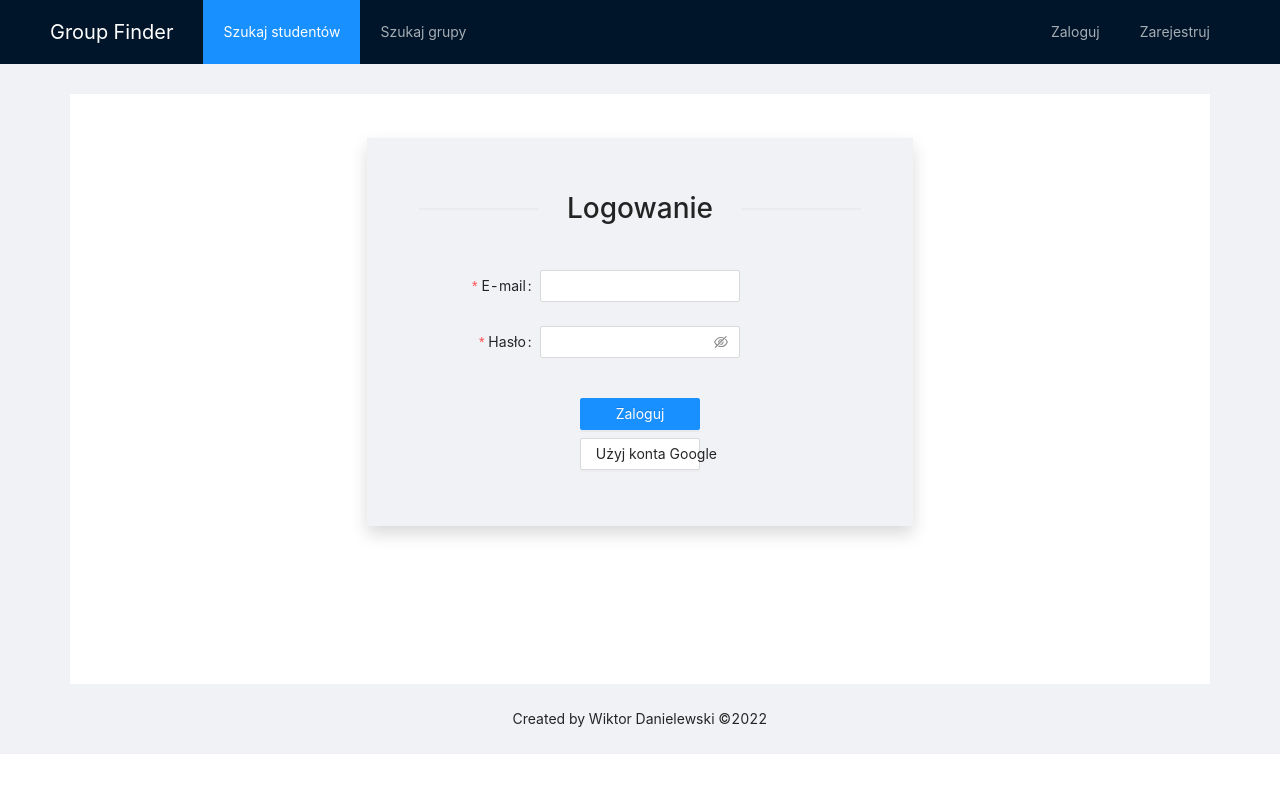
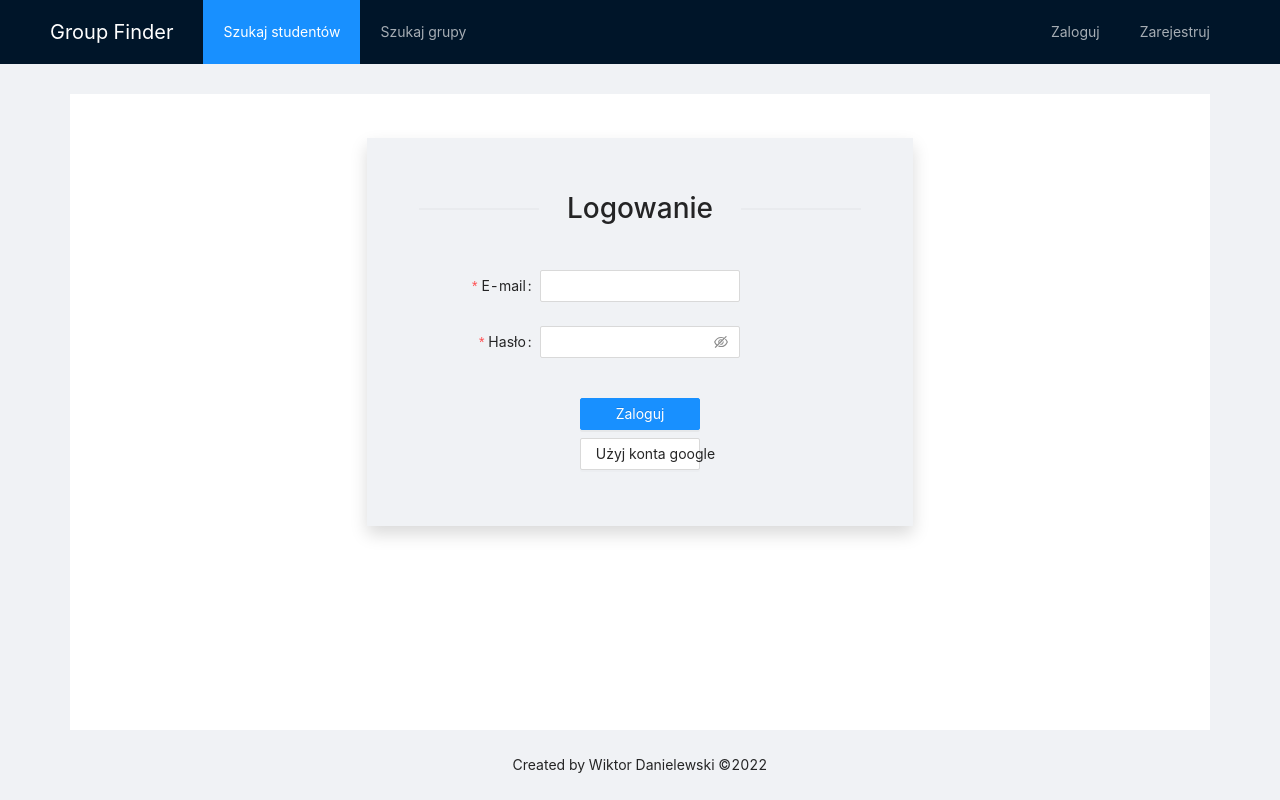
Before and after one commit to wiktord2000/Group-Finder, a React (Create React App) app: page /login in a window 1280 px wide. Built offline with nearby package versions, Linux system fonts and the light colour scheme; no server answers.

Commit message:
Add sign in with Google account

```diff
--- a/src/App.css
+++ b/src/App.css
@@ -1,5 +1,5 @@
 .side-content {
-    min-height: 590px;
+    min-height: calc(100vh - 70px - 64px - 30px);
     padding: 24px;
     background: #fff;
 }
--- a/src/Pages/Login/Login.js
+++ b/src/Pages/Login/Login.js
@@ -2,7 +2,7 @@ import React, { useEffect, useState, useRef } from 'react'
 import './Login.css'
 import { Col, Row, Form, Input, Button, Divider} from 'antd';
 import { useNavigate } from "react-router-dom";
-import { logInWithGoogle } from '../../firebase/users';
+// import { logInWithGoogle } from '../../firebase/users';
 import { useAuthContext } from '../../Providers/AuthContext';
 import { Alert } from 'react-bootstrap';
 
@@ -12,7 +12,8 @@ export default function Login(){
 
     const [ errorMessage, setErrorMessage ] = useState("");
     const [ loading, setLoading ] = useState(false);
-    const { logIn } = useAuthContext();
+    const [ googleLoading, setGoogleLoading] = useState(false);
+    const { logIn, signInWithGoogle } = useAuthContext();
     const navigate = useNavigate();
 
     const onFinish = async (values) => {
@@ -40,6 +41,28 @@ export default function Login(){
     const onFinishFailed = (errorInfo) => {
         console.log('Failed:', errorInfo);
     };
+
+    const onSignInWithGoogle = () => {
+
+        // Disable the button when processing
+        setGoogleLoading(true);
+
+        signInWithGoogle()
+            .then((result) => {
+                // The signed-in user info.
+                const user = result.user;
+                console.log(user);
+                // Navigate to main page
+                navigate('/');
+
+            }).catch((error) => {
+                console.log(error);
+
+            }).finally(() => {
+                // Disable the button when processing
+                setGoogleLoading(false);
+            });
+    }
 
 
     // Rules for form
@@ -99,8 +122,8 @@ export default function Login(){
 
                         {/* Submit button */}
                         <Form.Item className='login-button' style={{marginTop: 40}} wrapperCol={{span: 24 }}>
-                            <Button className='w-25' type="primary" htmlType="submit" disabled={loading}>{loading? "Logowanie..." : "Zaloguj"}</Button>
-                            <Button className='w-25 mt-2'  htmlType="submit" onClick={logInWithGoogle}>Użyj konta Google</Button>
+                            <Button className='w-25' type="primary" htmlType="submit" disabled={loading | googleLoading}>{loading? "Logowanie..." : "Zaloguj"}</Button>
+                            <Button className='w-25 mt-2' onClick={onSignInWithGoogle} disabled={loading | googleLoading}>{googleLoading? "Logowanie..." : "Użyj konta google"}</Button>
                         </Form.Item>
                     </Form>
                 </Col>
--- a/src/Providers/AuthContext.js
+++ b/src/Providers/AuthContext.js
@@ -1,6 +1,8 @@
 import React, {createContext, useContext, useEffect, useState} from "react";
 import { auth } from "../firebase/init";
 import { createUserWithEmailAndPassword, signInWithEmailAndPassword, signOut } from "firebase/auth";
+import { signInWithPopup, GoogleAuthProvider } from "firebase/auth";
+
 
 // Prepare auth context
 const AuthContext = createContext();
@@ -44,12 +46,19 @@ export function AuthProvider({children}){
         return signOut(auth);
     }
 
+    const signInWithGoogle = () => {
+
+        const provider = new GoogleAuthProvider();
+        return signInWithPopup(auth, provider);
+    }
+
     // shared values
     const value = {
         currentUser,
         signUp,
         logIn,
-        logOut
+        logOut,
+        signInWithGoogle
     }
 
     return(
```
